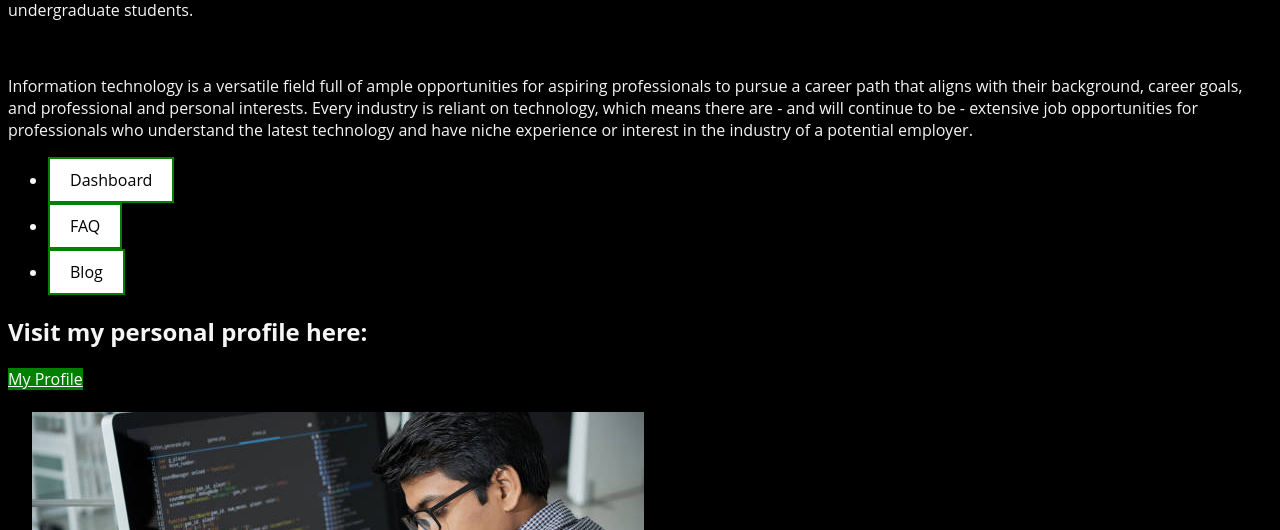
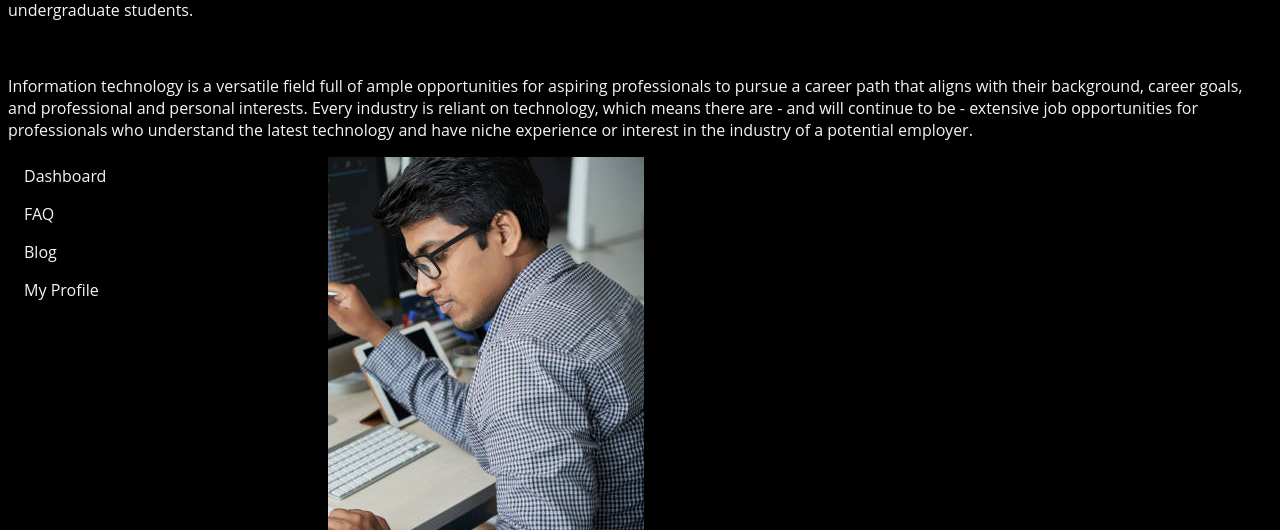
Before and after one commit to brandonmura/brandonmura.github.io, a plain HTML site: page index.html in a window 1280 px wide. Shown: the part 237-767 px from the top of the page. Drawn offline with Linux system fonts and the light colour scheme.

Commit message:
Created index.html

```diff
--- a/index.html
+++ b/index.html
@@ -15,12 +15,8 @@
         <a href="dashboard.html">Dashboard</a></li>
         <li><a href="faq.html">FAQ</a></li>
         <li><a href="blog.html">Blog</a></li>
+        <li><a href="profile.html">My Profile</a></li>
     </ul>
-        <h2>Visit my personal profile here:</h2>
-        <a href="profile.html">My Profile</a>
-        <br>
-
-        <br>
         <img src="ictpic1.jpg"/>. <img src="ictpic2.jpg"/>
         <div id="mySidenav" class="sidenav">
             <a href="javascript:void(0)" class="closebtn" onclick="closeNav()">&times;</a>
--- a/style.css
+++ b/style.css
@@ -43,16 +43,32 @@ body {
   .sidenav {padding-top: 15px;}
   .sidenav a {font-size: 18px;}
 }
-ul a:link, a:visited {
-  background-color: white;
-  color: black;
-  border: 2px solid green;
-  padding: 10px 20px;
-  text-align: center;
-  text-decoration: none;
-  display: inline-block;
+ul {
+  list-style-type: none;
+  margin: 0;
+  padding: 0;
+  width: 25%;
+  background-color: black;
+  position: fixed;
+  height: 100%;
+  overflow: auto;
 }
 
-a:hover, a:link {
-  background-color: green;
-  color: white;}
+li a {
+  display: block;
+  color:whitesmoke;
+  padding: 8px 16px;
+  text-decoration: none;
+}
+
+li a.active {
+  background-color: #04AA6D;
+  color: white;
+}
+
+li a:hover:not(.active) {
+  background-color: #555;
+  color:green;
+
+
+}
```
Also changed, not shown: profile.html (+1 -1 lines).
